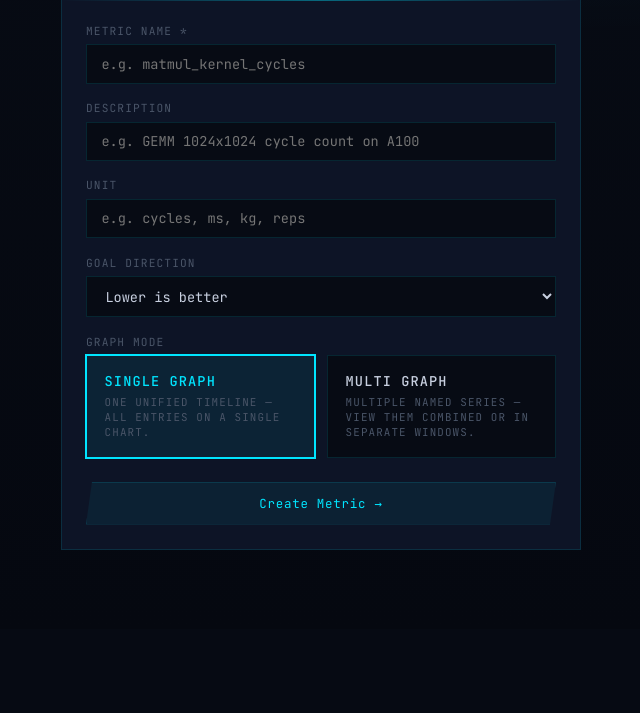
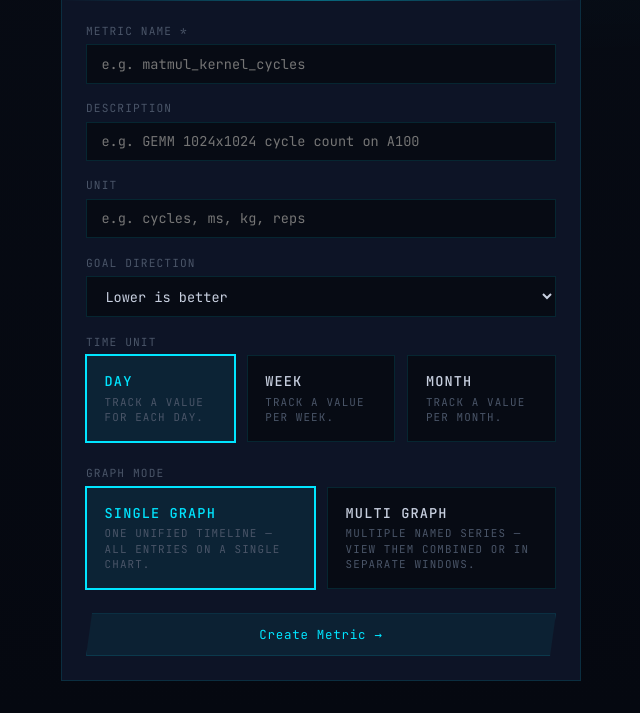
Before and after one commit to Jinlock9/own-your-graph, a FastAPI app: page /metrics/new in a window 1280 px wide. Shown: the part 171-884 px from the top of the page, without its empty margins (61-701 px from the left). Before the commit the page ends 721 px from the top, so only its background shows below. Run offline with FastAPI, Linux system fonts and the light colour scheme; the visitor is signed in with stand-in values (Sample User, id 1); some libraries are stand-ins or nearby versions.

Commit message:
Simplify data entry to date-only and add per-metric time unit
- Entry form now uses a date picker (no time component); recorded_at is
  stored as midnight UTC so existing queries are unaffected
- History table and chart x-axis labels show YYYY-MM-DD / YYYY-W## /
  YYYY-MM depending on the metric's time unit
- New `time_unit` column on Metric (day / week / month, default day)
  with a safe ALTER TABLE migration
- Metric creation form gains a three-card Time Unit selector (Day /
  Week / Month) consistent with the existing Graph Mode UI
- Metric detail page shows a "per day/week/month" badge alongside the
  existing unit and goal-direction tags

https://claude.ai/code/session_01Mbh7dGJGHB2uQT1NqQLHWW

```diff
--- a/main.py
+++ b/main.py
@@ -1,7 +1,7 @@
 import os
 import json
 from collections import defaultdict
-from datetime import datetime
+from datetime import datetime, date as date_type, time as time_type
 from typing import Optional
 
 from fastapi import FastAPI, Request, Form, Depends, HTTPException
@@ -35,6 +35,7 @@ class Metric(Base):
     lower_better = Column(Integer, default=1)           # 1 = lower is better (perf), 0 = higher is better
     graph_mode   = Column(String, default='single')     # 'single' or 'multi'
     series_names = Column(Text, nullable=True)          # comma-separated predefined series (multi mode)
+    time_unit    = Column(String, default='day')        # 'day', 'week', or 'month'
     created_at   = Column(DateTime, default=datetime.utcnow)
     entries      = relationship("Entry", back_populates="metric", cascade="all, delete-orphan")
 
@@ -56,6 +57,7 @@ with engine.connect() as _conn:
         "ALTER TABLE metrics ADD COLUMN graph_mode VARCHAR DEFAULT 'single'",
         "ALTER TABLE entries ADD COLUMN series_label VARCHAR",
         "ALTER TABLE metrics ADD COLUMN series_names TEXT",
+        "ALTER TABLE metrics ADD COLUMN time_unit VARCHAR DEFAULT 'day'",
     ]:
         try:
             _conn.execute(text(_stmt))
@@ -65,6 +67,13 @@ with engine.connect() as _conn:
 
 # ── Series colour palette ──────────────────────────────────────────────────────
 SERIES_COLORS = ["#00e5ff", "#ff4081", "#00e676", "#ffab40", "#ce93d8", "#ff6e40", "#40c4ff"]
+
+def _format_date(dt: datetime, time_unit: str) -> str:
+    if time_unit == 'week':
+        return dt.strftime("%Y-W%W")
+    elif time_unit == 'month':
+        return dt.strftime("%Y-%m")
+    return dt.strftime("%Y-%m-%d")
 
 def _chart_layout(unit: str | None) -> dict:
     return dict(
@@ -168,6 +177,7 @@ async def create_metric(
     lower_better: int = Form(1),
     graph_mode: str = Form("single"),
     series_names: str = Form(""),
+    time_unit: str = Form("day"),
     db: Session = Depends(get_db)
 ):
     if not request.session.get("authenticated"):
@@ -177,6 +187,8 @@ async def create_metric(
         return templates.TemplateResponse("new_metric.html", {"request": request, "error": f'Metric "{name}" already exists.'})
     if graph_mode not in ("single", "multi"):
         graph_mode = "single"
+    if time_unit not in ("day", "week", "month"):
+        time_unit = "day"
     # Normalise: strip whitespace, drop blanks, deduplicate while preserving order
     if graph_mode == "multi" and series_names:
         seen, cleaned = set(), []
@@ -189,7 +201,8 @@ async def create_metric(
     else:
         series_names = None
     m = Metric(name=name, description=description or None, unit=unit or None,
-               lower_better=lower_better, graph_mode=graph_mode, series_names=series_names)
+               lower_better=lower_better, graph_mode=graph_mode, series_names=series_names,
+               time_unit=time_unit)
     db.add(m)
     db.commit()
     db.refresh(m)
@@ -234,6 +247,7 @@ async def metric_detail(request: Request, metric_id: int, db: Session = Depends(
         }
 
         graph_mode = getattr(m, 'graph_mode', 'single') or 'single'
+        tu = getattr(m, 'time_unit', 'day') or 'day'
 
         if graph_mode == 'multi':
             # Collect existing series labels for datalist autocomplete
@@ -263,7 +277,7 @@ async def metric_detail(request: Request, metric_id: int, db: Session = Depends(
             fig_combined = go.Figure()
             for i, (label, s_entries) in enumerate(groups.items()):
                 color = SERIES_COLORS[i % len(SERIES_COLORS)]
-                xs = [e.recorded_at.strftime("%Y-%m-%d %H:%M") for e in s_entries]
+                xs = [_format_date(e.recorded_at, tu) for e in s_entries]
                 ys = [e.value for e in s_entries]
                 fig_combined.add_trace(go.Scatter(
                     x=xs, y=ys,
@@ -286,7 +300,7 @@ async def metric_detail(request: Request, metric_id: int, db: Session = Depends(
             sep_list = []
             for i, (label, s_entries) in enumerate(groups.items()):
                 color = SERIES_COLORS[i % len(SERIES_COLORS)]
-                xs = [e.recorded_at.strftime("%Y-%m-%d %H:%M") for e in s_entries]
+                xs = [_format_date(e.recorded_at, tu) for e in s_entries]
                 ys = [e.value for e in s_entries]
                 fig_sep = go.Figure()
                 fig_sep.add_trace(go.Scatter(
@@ -310,7 +324,7 @@ async def metric_detail(request: Request, metric_id: int, db: Session = Depends(
 
         else:
             # ── Single mode (original behaviour) ─────────────────────────────
-            xs = [e.recorded_at.strftime("%Y-%m-%d %H:%M") for e in entries]
+            xs = [_format_date(e.recorded_at, tu) for e in entries]
             fig = go.Figure()
             fig.add_trace(go.Scatter(
                 x=xs, y=ys_all,
@@ -336,6 +350,7 @@ async def metric_detail(request: Request, metric_id: int, db: Session = Depends(
         "series_labels": series_labels,
         "series_pct": series_pct,
         "defined_series": defined_series,
+        "time_unit": getattr(m, 'time_unit', 'day') or 'day',
     })
 
 # ── Manage predefined series (multi mode) ─────────────────────────────────────
@@ -391,7 +406,11 @@ async def add_entry(
     m = db.query(Metric).filter(Metric.id == metric_id).first()
     if not m:
         raise HTTPException(status_code=404)
-    ts = datetime.fromisoformat(recorded_at) if recorded_at else datetime.utcnow()
+    if recorded_at:
+        d = date_type.fromisoformat(recorded_at[:10])
+        ts = datetime.combine(d, time_type.min)
+    else:
+        ts = datetime.combine(datetime.utcnow().date(), time_type.min)
     e  = Entry(metric_id=metric_id, value=value, note=note or None, recorded_at=ts,
                series_label=series_label or None)
     db.add(e)
--- a/templates/new_metric.html
+++ b/templates/new_metric.html
@@ -83,6 +83,31 @@
         </select>
       </div>
 
+      <!-- Time Unit -->
+      <div class="form-group">
+        <label>Time Unit</label>
+        <div style="display:grid;grid-template-columns:1fr 1fr 1fr;gap:0.75rem;">
+          <label class="mode-card selected" id="card-day">
+            <input type="radio" name="time_unit" value="day" checked
+                   style="display:none;" onchange="selectTimeUnit('day')">
+            <div class="mode-card-title">Day</div>
+            <div class="mode-card-desc">Track a value for each day.</div>
+          </label>
+          <label class="mode-card" id="card-week">
+            <input type="radio" name="time_unit" value="week"
+                   style="display:none;" onchange="selectTimeUnit('week')">
+            <div class="mode-card-title">Week</div>
+            <div class="mode-card-desc">Track a value per week.</div>
+          </label>
+          <label class="mode-card" id="card-month">
+            <input type="radio" name="time_unit" value="month"
+                   style="display:none;" onchange="selectTimeUnit('month')">
+            <div class="mode-card-title">Month</div>
+            <div class="mode-card-desc">Track a value per month.</div>
+          </label>
+        </div>
+      </div>
+
       <!-- Graph Mode -->
       <div class="form-group">
         <label>Graph Mode</label>
@@ -129,6 +154,20 @@
 
 <script>
   let seriesList = [];
+
+  function selectTimeUnit(unit) {
+    ['day', 'week', 'month'].forEach(u => {
+      document.getElementById('card-' + u).classList.toggle('selected', u === unit);
+    });
+  }
+
+  ['card-day', 'card-week', 'card-month'].forEach(id => {
+    document.getElementById(id).addEventListener('click', function() {
+      const radio = this.querySelector('input[type="radio"]');
+      radio.checked = true;
+      selectTimeUnit(radio.value);
+    });
+  });
 
   function selectMode(mode) {
     document.getElementById('card-single').classList.toggle('selected', mode === 'single');
```
Also changed, not shown: templates/metric.html (+12 -5 lines).
